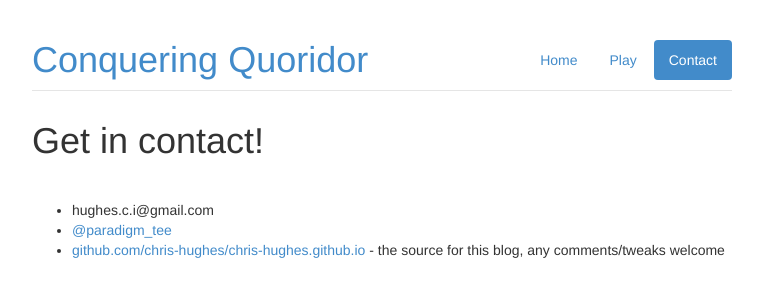
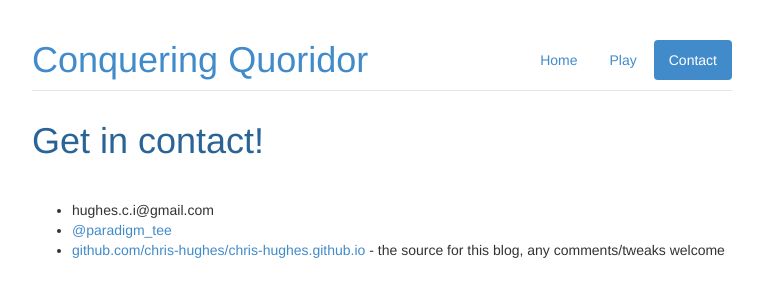
Before and after one commit to chris-hughes/chris-hughes.github.io, a Jekyll site: the page built from contact.html, in a window 1280 px wide. Shown: the top 300 px of the page, without its empty margins (258-1021 px from the left). Built offline with Jekyll 4.4.1, drawn with Linux system fonts in a browser that asks for light colours; nearby versions of some CDN libraries; Markdown is read by kramdown in place of the engine named in the settings.

Commit message:
added tiny bit of colour

```diff
--- a/css/main.css
+++ b/css/main.css
@@ -26,6 +26,7 @@ body {
 
 .content h1 {
   margin-bottom: 0px;
+  color: #2a6496;
 }
 
 p {
```
